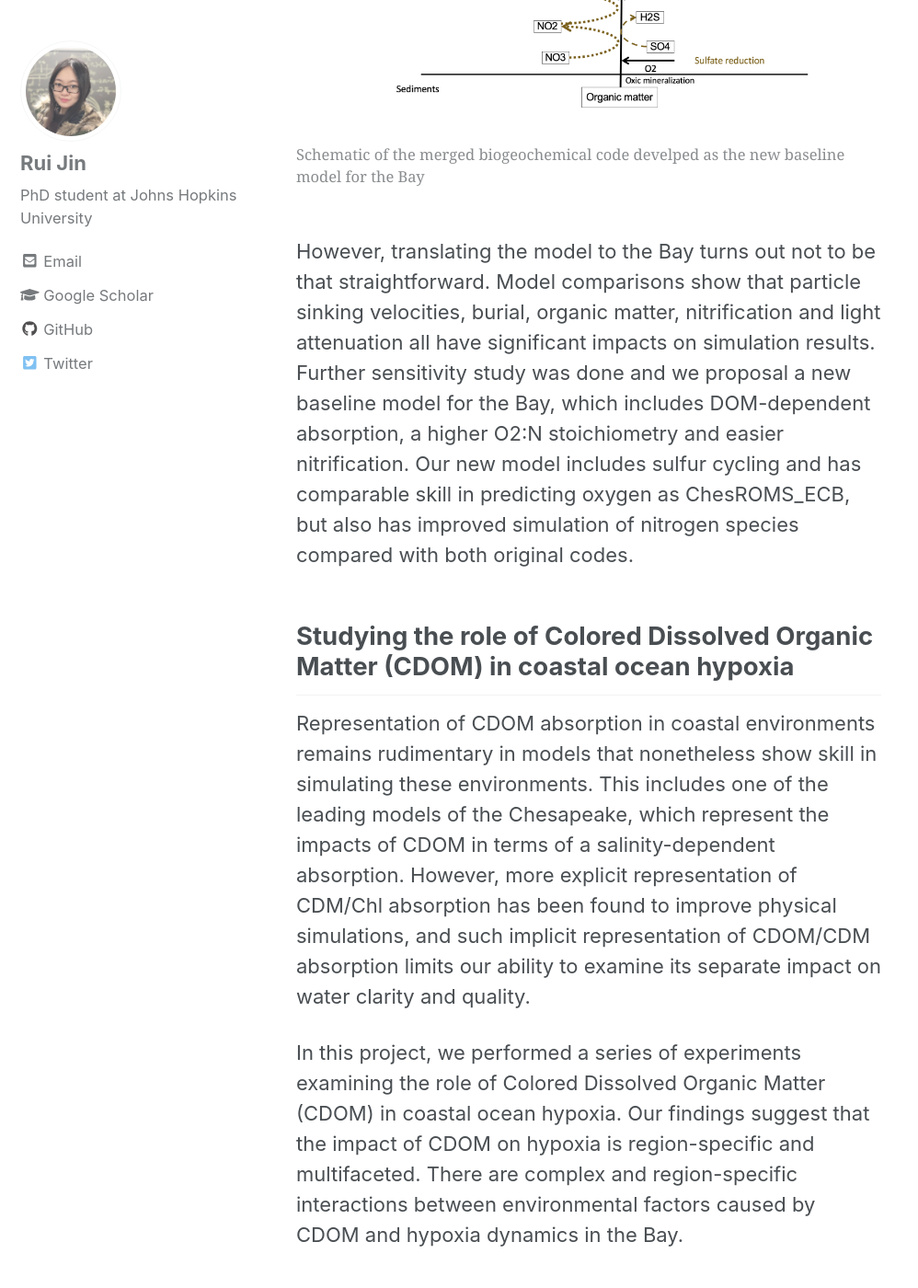
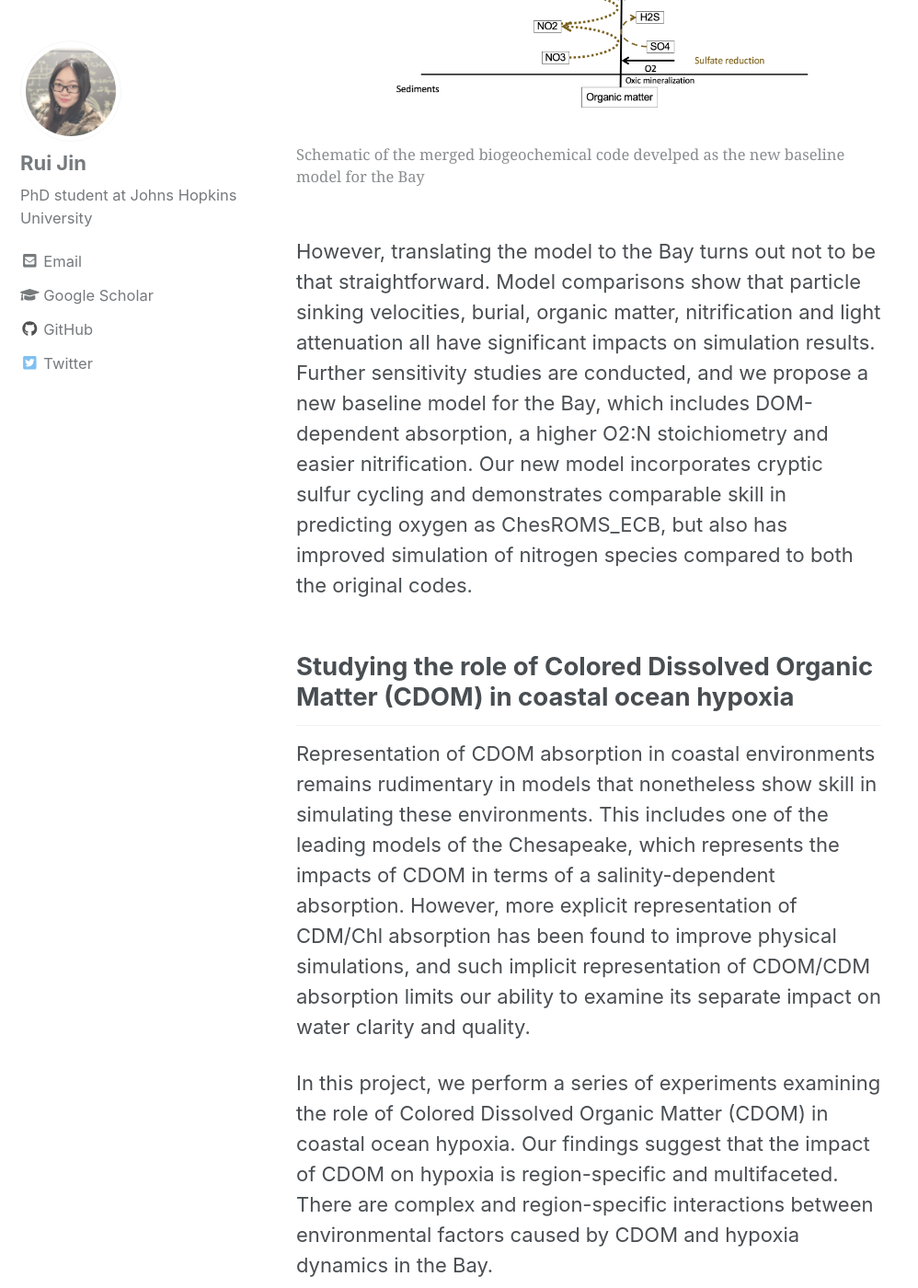
Before and after one commit to RuiJinSZ/RuiJinSZ.github.io, a Jekyll site: the page built from _pages/research.md, in a window 1280 px wide and 1400 px high, scrolled down 1065 px. Shown: the whole window at 92% size, without its empty margins (0-998 px from the left). Built offline with Jekyll 4.4.1, drawn with Linux system fonts in a browser that asks for light colours; nearby versions of some CDN libraries; some of the changed text lies outside the part shown.

Commit message:
updated research and CV

```diff
--- a/_pages/research.md
+++ b/_pages/research.md
@@ -7,24 +7,24 @@ categories: pages
 ---
 ## Constructing a realistic model including the cryptic sulfur cycle in Chesapeake Bay
 
-Previous biogeochemical models for Chesapeake Bay have an oversimplified representation of the impacts of sulfur cycling. In this project, we implemented a previously published biogeochemical code (BioRedoxCNPS) developed for open-ocean waters that includes “cryptic” microbial sulfur cycling within the ChesROMS physical model of the Chesapeake Bay.
+Previous biogeochemical models for Chesapeake Bay have oversimplified representations of the impacts of sulfur cycling. In this project, we implemented a previously published biogeochemical code (BioRedoxCNPS) developed for open-ocean waters that includes “cryptic” microbial sulfur cycling within the ChesROMS physical model of the Chesapeake Bay.
 
 {% include figure image_path="/assets/images/research/1.jpeg" caption="Schematic of the merged biogeochemical code develped as the new baseline model for the Bay"%}
 
-However, translating the model to the Bay turns out not to be that straightforward. Model comparisons show that particle sinking velocities, burial, organic matter, nitrification and light attenuation all have significant impacts on simulation results. Further sensitivity study was done and we proposal a new baseline model for the Bay, which includes DOM-dependent absorption, a higher O2:N stoichiometry and easier nitrification. Our new model includes sulfur cycling and has comparable skill in predicting oxygen as ChesROMS_ECB, but also has improved simulation of nitrogen species compared with both original codes.
+However, translating the model to the Bay turns out not to be that straightforward. Model comparisons show that particle sinking velocities, burial, organic matter, nitrification and light attenuation all have significant impacts on simulation results. Further sensitivity studies are conducted, and we propose a new baseline model for the Bay, which includes DOM-dependent absorption, a higher O2:N stoichiometry and easier nitrification. Our new model incorporates cryptic sulfur cycling and demonstrates comparable skill in predicting oxygen as ChesROMS_ECB, but also has improved simulation of nitrogen species compared to both the original codes.
 
 ## Studying the role of Colored Dissolved Organic Matter (CDOM) in coastal ocean hypoxia
 
-Representation of CDOM absorption in coastal environments remains rudimentary in models that nonetheless show skill in simulating these environments. This includes one of the leading models of the Chesapeake, which represent the impacts of CDOM in terms of a salinity-dependent absorption. However, more explicit representation of CDM/Chl absorption has been found to improve physical simulations, and such implicit representation of CDOM/CDM absorption limits our ability to examine its separate impact on water clarity and quality.
+Representation of CDOM absorption in coastal environments remains rudimentary in models that nonetheless show skill in simulating these environments. This includes one of the leading models of the Chesapeake, which represents the impacts of CDOM in terms of a salinity-dependent absorption. However, more explicit representation of CDM/Chl absorption has been found to improve physical simulations, and such implicit representation of CDOM/CDM absorption limits our ability to examine its separate impact on water clarity and quality.
 
-In this project, we performed a series of experiments examining the role of Colored Dissolved Organic Matter (CDOM) in coastal ocean hypoxia. Our findings suggest that the impact of CDOM on hypoxia is region-specific and multifaceted. There are complex and region-specific interactions between environmental factors caused by CDOM and hypoxia dynamics in the Bay.
+In this project, we perform a series of experiments examining the role of Colored Dissolved Organic Matter (CDOM) in coastal ocean hypoxia. Our findings suggest that the impact of CDOM on hypoxia is region-specific and multifaceted. There are complex and region-specific interactions between environmental factors caused by CDOM and hypoxia dynamics in the Bay.
 
 {% include figure image_path="/assets/images/research/2.png" caption="Left-hand panel: Change in number of days with O2 <100 mmol/m3 due to setting rDOC to zero. Right-hand panel: Change in number of days with O2 <62.5 mmol/m3 due to setting rDOC to zero"%}
 
 ## Distributional characteristic and driver sensitivity study of global particulate inorganic carbon versus particulate organic carbon
 
-Holder and Gnanadesikan (2023) have showed that ESMs qualitatively simulate the relationships between phytoplankton carbon and environmental parameters known to influence phytoplankton we see in observations. However, the question of whether Earth System Models (ESMs) accurately capture the underlying mechanisms governing the distribution and quantity of particulate inorganic carbon (PIC) versus particulate organic carbon (POC) in the ocean remains a critical knowledge gap.
+Holder and Gnanadesikan (2023) have shown that Earth System Models (ESMs) qualitatively simulate the relationships between phytoplankton carbon and environmental parameters known to influence phytoplankton we see in observations. However, the question of whether ESMs accurately capture the underlying mechanisms governing the distribution and quantity of particulate inorganic carbon (PIC) versus particulate organic carbon (POC) in the ocean remains a critical knowledge gap.
 
 {% include figure image_path="/assets/images/research/3.png" caption="Global distribution of PIC (upper row) and POC (lower row) in January (left column) and July (right column) from the Moderate Resolution Imaging Spectroradiometer (MODIS) averaged over all days during the entire measuring period (2002-2022)."%}
 
-We are performing a further investigation on distributional characteristics, and sensitivities of PIC versus POC to environmental drives in both observations and outputs of ESMs using Radom Forest. The goal of this research is to help the modeling community make more accurate predictions of the role of different types of phytoplankton under climate change by incorporating more precise constraints on biogeochemical processes.
+We are conducting further investigations into  distributional characteristics and sensitivities of PIC versus POC to environmental drives using Radom Forest on both observational data and ESM outputs. The goal of this research is to help the modeling community make more accurate predictions of the role of different types of phytoplankton under climate change by incorporating more precise constraints on biogeochemical processes.
```
Also changed, not shown: 1 other file.
